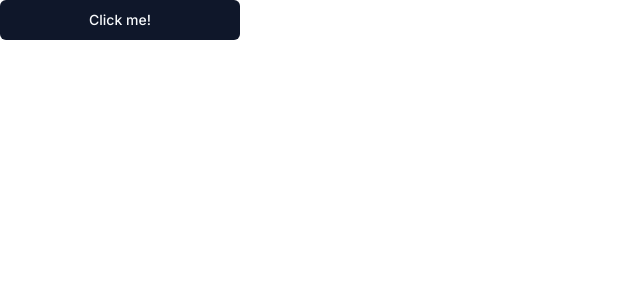
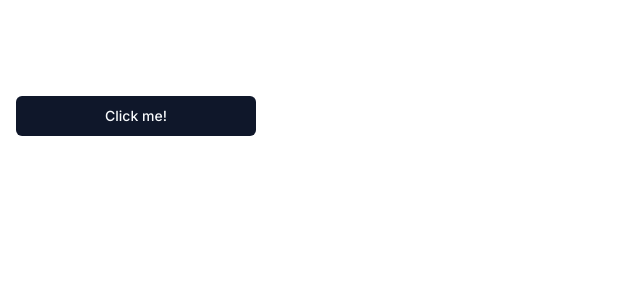
Before and after one commit to shouta0715/animation-collection, a Next.js app: page / in a window 1280 px wide. Shown: the top 300 px of the page, without its empty margins (0-640 px from the left). Built offline with nearby package versions, Linux system fonts and the light colour scheme.

Commit message:
add: container

```diff
--- a/src/app/layout.tsx
+++ b/src/app/layout.tsx
@@ -23,7 +23,11 @@ export default function RootLayout({ children }: RootLayoutProps) {
           fontSans.variable
         )}
       >
-        <Provider>{children}</Provider>
+        <Provider>
+          <div className="container mx-auto px-4 py-8 sm:py-12 md:py-16 lg:py-20 xl:py-24">
+            {children}
+          </div>
+        </Provider>
       </body>
     </html>
   );
```
